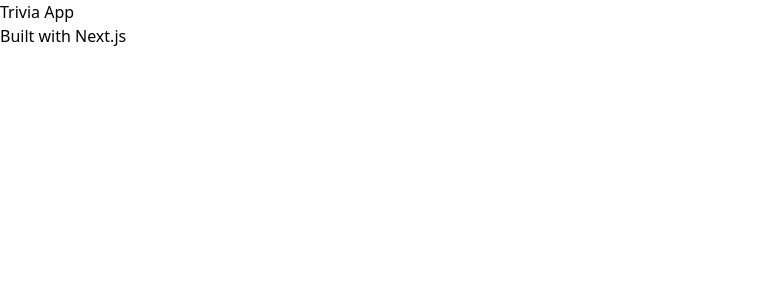
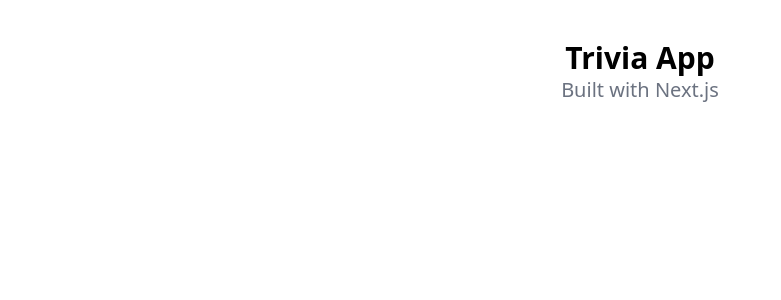
Before and after one commit to alison2686/nextjs-trivia, a Next.js app: page / in a window 1280 px wide. Shown: the top 300 px of the page, without its empty margins (0-781 px from the left). Built offline with nearby package versions, Linux system fonts and the light colour scheme.

Commit message:
add src path to tailwind.config

```diff
--- a/package.json
+++ b/package.json
@@ -17,6 +17,7 @@
     "autoprefixer": "^10.4.13",
     "eslint": "8.33.0",
     "eslint-config-next": "13.1.6",
+    "init": "^0.1.2",
     "next": "13.1.6",
     "postcss": "^8.4.21",
     "prettier": "^2.8.3",
--- a/postcss.config.css
+++ /dev/null
@@ -1,6 +0,0 @@
-module.exports = {
-    plugins: {
-        tailwindcss: {},
-        autoprefixer: {},
-    },
-}
--- /dev/null
+++ b/postcss.config.js
@@ -0,0 +1,6 @@
+module.exports = {
+  plugins: {
+    tailwindcss: {},
+    autoprefixer: {},
+  },
+}
--- a/src/pages/index.tsx
+++ b/src/pages/index.tsx
@@ -14,8 +14,8 @@
       >
         <section className={CONTAINER}>
           <div className="text-center py-10">
-            <h1 className="text-3xl font-semibold">Trivia App</h1>
-            <h2 className='text-xl tex-gray-500 font-medium'>Built with Next.js</h2>
+            <h1 className="text-3xl font-bold">Trivia App</h1>
+            <h2 className="text-xl text-gray-500 font-medium">Built with Next.js</h2>
           </div>
         </section>
       </Layout>
--- a/tailwind.config.js
+++ b/tailwind.config.js
@@ -1,8 +1,8 @@
 module.exports = {
     content: [
-        "./pages/**/*.{js,ts,jsx,tsx}",
-        "./components/**/*.{js,ts,jsx,tsx}",
-        "./utils/index.ts",
+        "./src/pages/**/*.{js,ts,jsx,tsx}",
+        "./src/components/**/*.{js,ts,jsx,tsx}",
+        "./src/utils/index.ts",
     ],
     theme: {
         extend: {},
```
Also changed, not shown: 1 other file (tests, documents, lock files or other folders).
